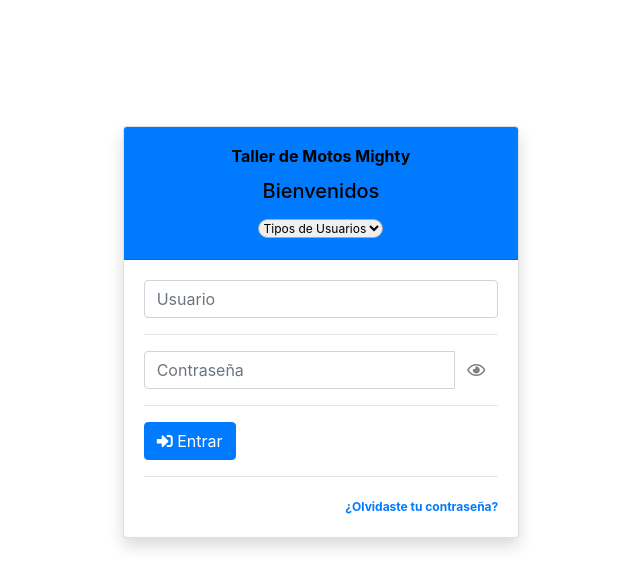
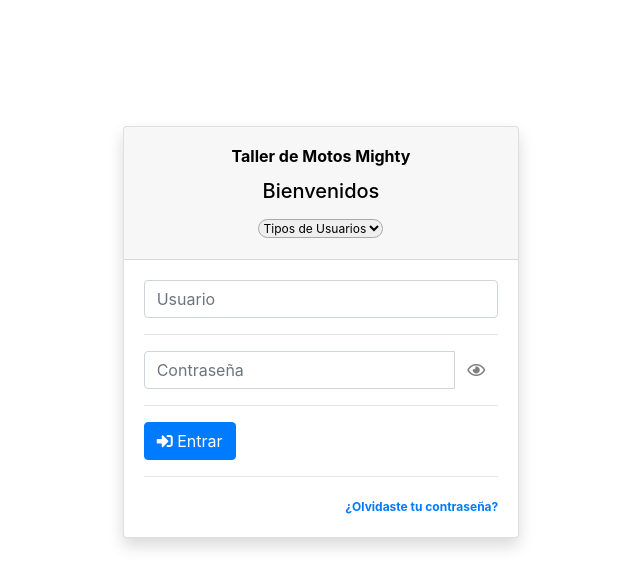
Before and after one commit to Kejebo/proyecto_motos, a PHP site: page / in a window 1280 px wide. Shown: the top 578 px of the page, without its empty margins (319-959 px from the left). Run offline with PHP 8.4, Linux system fonts and the light colour scheme; some libraries are stand-ins or nearby versions.

Commit message:
Update styles.css
cambio en el color  fondo del header del card

```diff
--- a/Taller_Motos/assets/css/styles.css
+++ b/Taller_Motos/assets/css/styles.css
@@ -14,7 +14,6 @@ body{
   background-color: #f8f9fa;
 }
 .card-header{
-    background-color: #007bff !important;
     color: white;
     padding: 5px;
     border: none;
@@ -169,3 +168,7 @@ font-weight: bold;
   border-color: darkgrey;
   font-size: 12px;
 }
+
+.card-header{
+  background-color: rgba(0,0,0,.03);
+}
```
